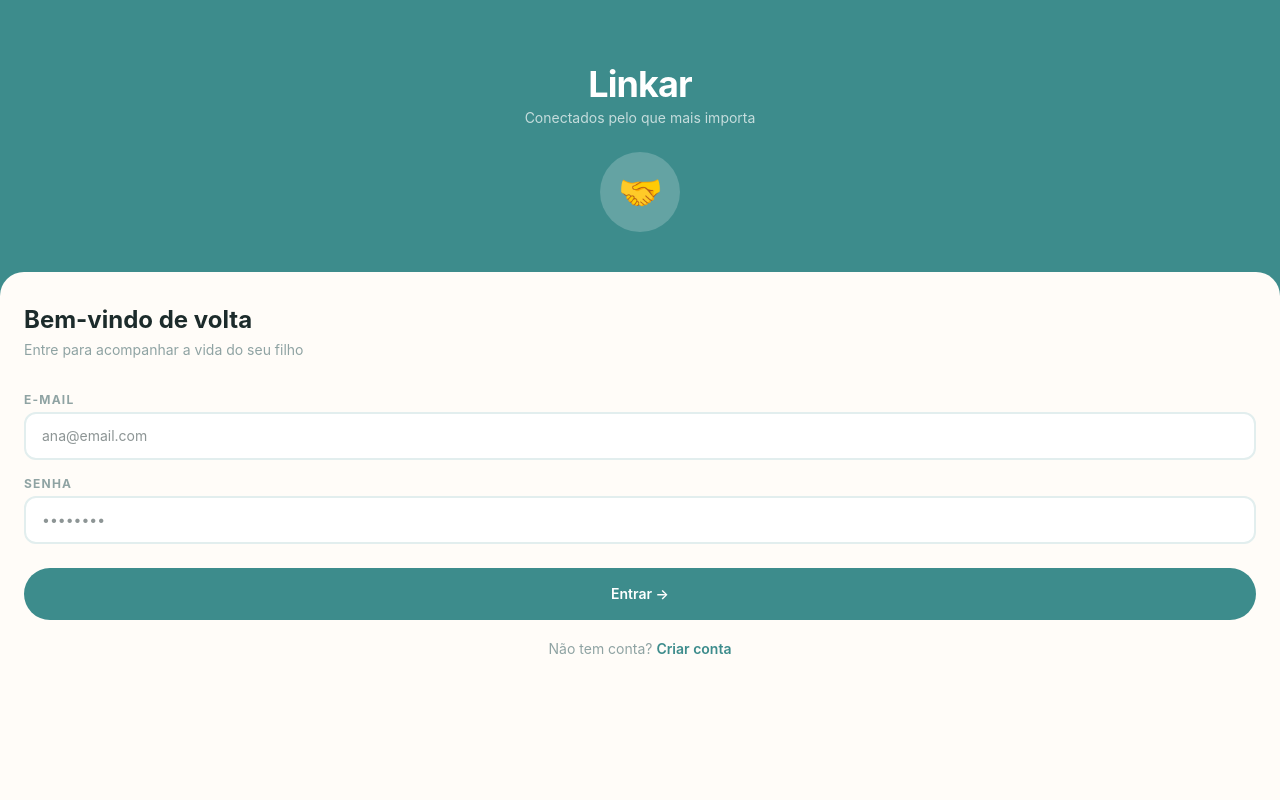
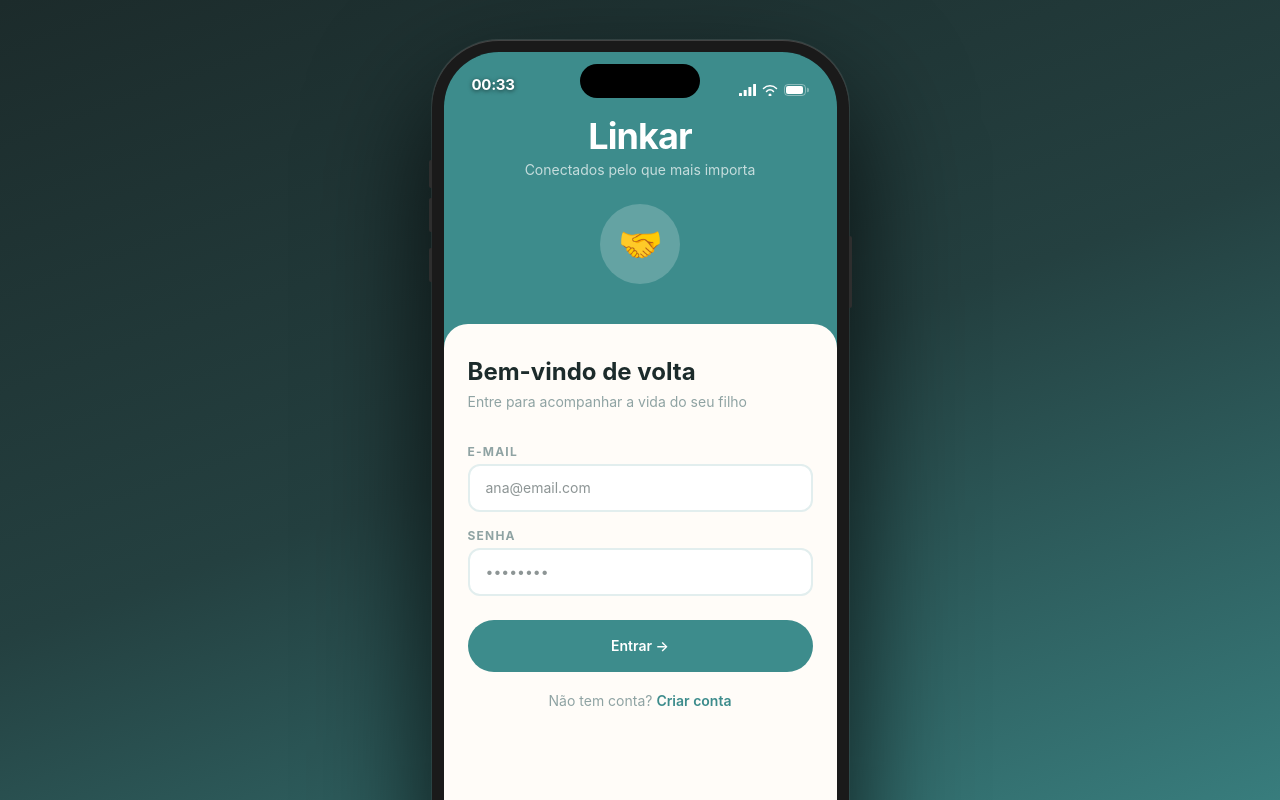
Before and after one commit to gustavokanaa/co-parenting, a React (Vite) app: page /login in a window 1280 px wide. Shown: the top 800 px of the page. Built offline with nearby package versions, Linux system fonts and the light colour scheme; no server answers.

Commit message:
feat: exclusao de eventos, frame iPhone, fundo desktop, permissoes e melhorias gerais

```diff
--- a/src/App.tsx
+++ b/src/App.tsx
@@ -1,7 +1,12 @@
 import AppRoutes from './routes'
+import IPhoneFrame from './components/IPhoneFrame'
 
 function App() {
-  return <AppRoutes />
+  return (
+    <IPhoneFrame>
+      <AppRoutes />
+    </IPhoneFrame>
+  )
 }
 
 export default App
--- /dev/null
+++ b/src/components/IPhoneFrame.tsx
@@ -0,0 +1,192 @@
+import { useState, useEffect, type ReactNode } from 'react'
+
+function useTime() {
+  const fmt = () => new Date().toLocaleTimeString('pt-BR', { hour: '2-digit', minute: '2-digit' })
+  const [time, setTime] = useState(fmt)
+  useEffect(() => {
+    const id = setInterval(() => setTime(fmt()), 1000)
+    return () => clearInterval(id)
+  }, [])
+  return time
+}
+
+export default function IPhoneFrame({ children }: { children: ReactNode }) {
+  const time = useTime()
+  const [desktop, setDesktop] = useState(() => window.innerWidth >= 768)
+
+  useEffect(() => {
+    const fn = () => setDesktop(window.innerWidth >= 768)
+    window.addEventListener('resize', fn)
+    return () => window.removeEventListener('resize', fn)
+  }, [])
+
+  if (!desktop) return <>{children}</>
+
+  return (
+    <div
+      style={{
+        display: 'flex',
+        alignItems: 'center',
+        justifyContent: 'center',
+        minHeight: '100vh',
+        padding: '40px 20px',
+      }}
+    >
+      {/* Device casing */}
+      <div
+        style={{
+          position: 'relative',
+          width: 417,
+          height: 876,
+          borderRadius: 67,
+          background: '#1a1a1a',
+          boxShadow:
+            '0 50px 120px rgba(0,0,0,0.8), 0 0 0 1px rgba(255,255,255,0.12), inset 0 1px 0 rgba(255,255,255,0.18)',
+          flexShrink: 0,
+        }}
+      >
+        {/* Volume up buttons */}
+        <div
+          style={{
+            position: 'absolute',
+            left: -3,
+            top: 158,
+            width: 3,
+            height: 34,
+            background: '#2e2e2e',
+            borderRadius: '2px 0 0 2px',
+          }}
+        />
+        <div
+          style={{
+            position: 'absolute',
+            left: -3,
+            top: 208,
+            width: 3,
+            height: 34,
+            background: '#2e2e2e',
+            borderRadius: '2px 0 0 2px',
+          }}
+        />
+        {/* Mute toggle */}
+        <div
+          style={{
+            position: 'absolute',
+            left: -3,
+            top: 120,
+            width: 3,
+            height: 28,
+            background: '#2e2e2e',
+            borderRadius: '2px 0 0 2px',
+          }}
+        />
+        {/* Power button */}
+        <div
+          style={{
+            position: 'absolute',
+            right: -3,
+            top: 196,
+            width: 3,
+            height: 72,
+            background: '#2e2e2e',
+            borderRadius: '0 2px 2px 0',
+          }}
+        />
+
+        {/* Screen bezel */}
+        <div
+          style={{
+            position: 'absolute',
+            top: 12,
+            left: 12,
+            right: 12,
+            bottom: 12,
+            borderRadius: 55,
+            overflow: 'hidden',
+            background: '#000',
+          }}
+        >
+          {/* App content — scrollable */}
+          <div
+            style={{
+              width: '100%',
+              height: '100%',
+              overflowY: 'auto',
+              overflowX: 'hidden',
+              position: 'relative',
+              scrollbarWidth: 'none',
+            }}
+          >
+            {children}
+          </div>
+
+          {/* Status bar — overlaid */}
+          <div
+            style={{
+              position: 'absolute',
+              top: 0,
+              left: 0,
+              right: 0,
+              height: 54,
+              display: 'flex',
+              alignItems: 'flex-end',
+              justifyContent: 'space-between',
+              padding: '0 28px 10px',
+              pointerEvents: 'none',
+              zIndex: 50,
+            }}
+          >
+            <span
+              style={{
+                fontSize: 15,
+                fontWeight: 700,
+                color: '#fff',
+                letterSpacing: '-0.3px',
+                textShadow: '0 1px 4px rgba(0,0,0,0.6)',
+              }}
+            >
+              {time}
+            </span>
+            <div style={{ display: 'flex', gap: 6, alignItems: 'center' }}>
+              {/* Signal bars */}
+              <svg width="17" height="12" viewBox="0 0 17 12" fill="white">
+                <rect x="0" y="9" width="3" height="3" rx="0.5" />
+                <rect x="4.7" y="6" width="3" height="6" rx="0.5" />
+                <rect x="9.4" y="3" width="3" height="9" rx="0.5" />
+                <rect x="14.1" y="0" width="3" height="12" rx="0.5" />
+              </svg>
+              {/* WiFi */}
+              <svg width="16" height="12" viewBox="0 0 16 12" fill="none">
+                <circle cx="8" cy="11" r="1.5" fill="white" />
+                <path d="M4.5 7.5C5.5 6.4 6.7 5.8 8 5.8s2.5.6 3.5 1.7" stroke="white" strokeWidth="1.5" strokeLinecap="round" />
+                <path d="M1.5 4.5C3.2 2.8 5.5 1.8 8 1.8s4.8 1 6.5 2.7" stroke="white" strokeWidth="1.5" strokeLinecap="round" />
+              </svg>
+              {/* Battery */}
+              <svg width="25" height="12" viewBox="0 0 25 12" fill="none">
+                <rect x="0.5" y="0.5" width="21" height="11" rx="3.5" stroke="white" strokeOpacity="0.4" />
+                <rect x="2" y="2" width="17" height="8" rx="2" fill="white" />
+                <path d="M23 3.8v4.4a2.2 2.2 0 0 0 0-4.4z" fill="white" fillOpacity="0.35" />
+              </svg>
+            </div>
+          </div>
+
+          {/* Dynamic Island */}
+          <div
+            style={{
+              position: 'absolute',
+              top: 12,
+              left: '50%',
+              transform: 'translateX(-50%)',
+              width: 120,
+              height: 34,
+              background: '#000',
+              borderRadius: 20,
+              zIndex: 60,
+              pointerEvents: 'none',
+            }}
+          />
+        </div>
+      </div>
+    </div>
+  )
+}
--- a/src/index.css
+++ b/src/index.css
@@ -1 +1,23 @@
 @import "tailwindcss";
+
+@layer base {
+  body {
+    background: linear-gradient(160deg, #1C2B2B 0%, #244040 45%, #3D8C8C 100%);
+    min-height: 100vh;
+  }
+
+  #root {
+    min-height: 100vh;
+  }
+
+  /* Hide scrollbar inside iPhone frame */
+  @media (min-width: 768px) {
+    #root > * [style*="overflow"] {
+      scrollbar-width: none;
+    }
+
+    #root > * [style*="overflow"]::-webkit-scrollbar {
+      display: none;
+    }
+  }
+}
--- a/src/pages/Cadastro.tsx
+++ b/src/pages/Cadastro.tsx
@@ -51,7 +51,7 @@ export default function Cadastro() {
     }
 
     return (
-    <div className="min-h-screen bg-[#3D8C8C] flex flex-col">
+    <div className="min-h-screen bg-[#3D8C8C] flex flex-col max-w-md mx-auto">
 
       {/* Hero */}
         <div className="flex flex-col items-center pt-16 pb-10 px-6">
--- a/src/pages/CadastroCrianca.tsx
+++ b/src/pages/CadastroCrianca.tsx
@@ -83,7 +83,7 @@ export default function CadastroCrianca() {
     }
 
     return (
-    <div className="min-h-screen bg-[#3D8C8C] flex flex-col">
+    <div className="min-h-screen bg-[#3D8C8C] flex flex-col max-w-md mx-auto">
 
       {/* Hero */}
         <div className="flex flex-col items-center pt-12 pb-8 px-6">
--- a/src/pages/Calendario.tsx
+++ b/src/pages/Calendario.tsx
@@ -141,6 +141,13 @@
         if (criancaId) await carregarConfirmacoes(criancaId, mes, ano)
     }
 
+    async function excluirEvento(eventoId: string) {
+        if (!window.confirm('Deseja excluir este evento?')) return
+        await supabase.from('eventos').delete().eq('id', eventoId)
+        setEventos(prev => prev.filter(e => e.id !== eventoId))
+        setConfirmacoes(prev => prev.filter(c => c.evento_id !== eventoId))
+    }
+
     async function salvarEvento() {
         if (papel !== 'responsavel_principal') return
         if (!novoEvento.titulo.trim()) {
@@ -252,7 +259,16 @@
             const minhaConfirmacao = getMinhasConfirmacao(ev.id)
             const todasConfirmacoes = getConfirmacoesPorEvento(ev.id)
             return (
-                <div key={ev.id} className="bg-white rounded-2xl p-4 shadow-sm border-l-4 border-[#3D8C8C]">
+                <div key={ev.id} className="bg-white rounded-2xl p-4 shadow-sm border-l-4 border-[#3D8C8C] relative">
+                {papel === 'responsavel_principal' && (
+                    <button
+                    onClick={() => excluirEvento(ev.id)}
+                    className="absolute top-3 right-3 text-[#C4C4C4] hover:text-[#C0392B] transition-colors text-base leading-none"
+                    title="Excluir evento"
+                    >
+                    🗑
+                    </button>
+                )}
                 <p className="text-sm font-bold text-[#1C2B2B]">{ev.titulo}</p>
                 <p className="text-xs text-[#8FA3A3] mt-1">
                     {ev.hora_evento ? ev.hora_evento.slice(0, 5) + 'h' : 'Dia inteiro'}
--- a/src/pages/Home.tsx
+++ b/src/pages/Home.tsx
@@ -116,7 +116,7 @@ export default function Home() {
 
     if (loading) {
         return (
-            <div className="min-h-screen bg-[#FFFCF8] flex items-center justify-center">
+            <div className="min-h-screen bg-[#FFFCF8] flex items-center justify-center max-w-md mx-auto">
                 <p className="text-[#3D8C8C] font-semibold">Carregando...</p>
             </div>
         )
--- a/src/pages/Login.tsx
+++ b/src/pages/Login.tsx
@@ -51,7 +51,7 @@ import { useNavigate, Link, useSearchParams } from 'react-router-dom'
     }
 
     return (
-        <div className="min-h-screen bg-[#3D8C8C] flex flex-col">
+        <div className="min-h-screen bg-[#3D8C8C] flex flex-col max-w-md mx-auto">
 
         {/* Hero */}
         <div className="flex flex-col items-center pt-16 pb-10 px-6">
--- a/src/pages/Perfil.tsx
+++ b/src/pages/Perfil.tsx
@@ -155,7 +155,7 @@
 
     if (loading) {
         return (
-        <div className="min-h-screen bg-[#FFFCF8] flex items-center justify-center">
+        <div className="min-h-screen bg-[#FFFCF8] flex items-center justify-center max-w-md mx-auto">
             <p className="text-[#3D8C8C] font-semibold">Carregando...</p>
         </div>
         )
```
Also changed, not shown: src/pages/Convites.tsx (+4 -4 lines), src/pages/Familia.tsx (+12 -12 lines), .claude/settings.local.json (added).
